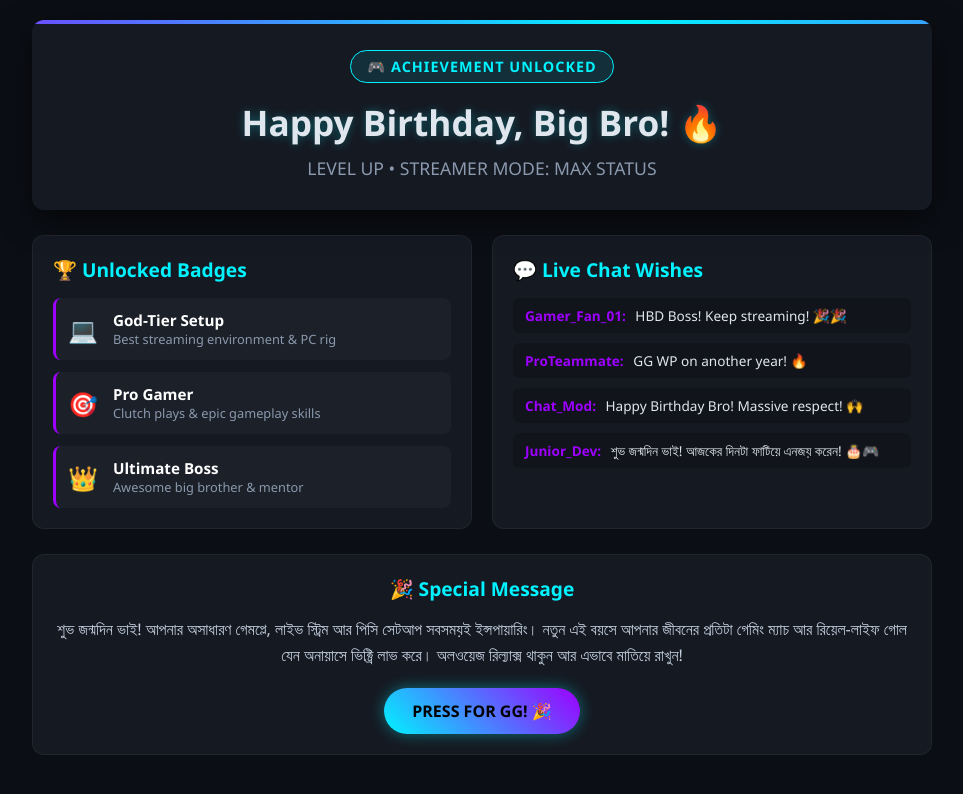
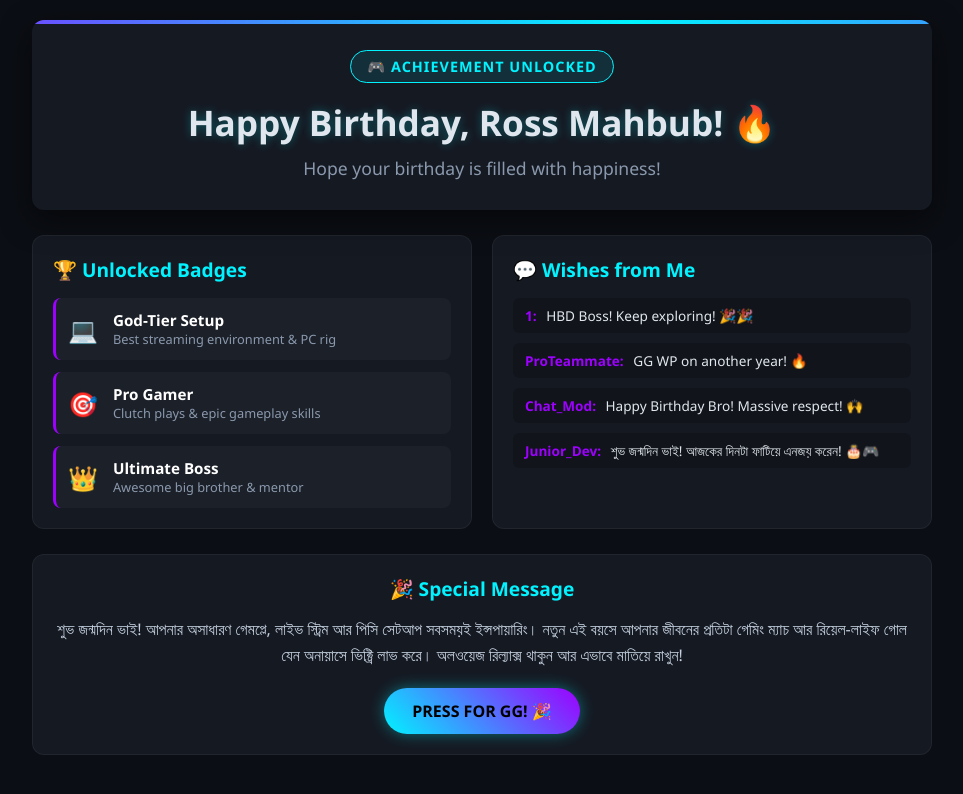
Before and after one commit to gamer-ahnaf/Ross-Mahbub, a plain HTML site: page index.html in a window 1280 px wide. Shown: the whole page, without its empty margins (158-1121 px from the left). Drawn offline with Linux system fonts and the light colour scheme.

Commit message:
Personalize birthday message for Ross Mahbub
Updated birthday message and titles to personalize for Ross Mahbub.

```diff
--- a/index.html
+++ b/index.html
@@ -3,7 +3,7 @@
 <head>
   <meta charset="UTF-8">
   <meta name="viewport" content="width=device-width, initial-scale=1.0">
-  <title>Happy Birthday Gamer Bro! 🎉</title>
+  <title>Happy Birthday Ross Mahbub! 🎉</title>
   <link rel="stylesheet" href="style.css">
 </head>
 <body>
@@ -13,8 +13,8 @@
     <!-- Hero Section -->
     <header class="hero-card">
       <div class="badge">🎮 Achievement Unlocked</div>
-      <h1 class="hero-title">Happy Birthday, Big Bro! 🔥</h1>
-      <p class="hero-subtitle">LEVEL UP • STREAMER MODE: MAX STATUS</p>
+      <h1 class="hero-title">Happy Birthday, Ross Mahbub! 🔥</h1>
+      <p class="hero-subtitle">Hope your birthday is filled with happiness!</p>
     </header>
 
     <!-- Content Grid -->
@@ -50,10 +50,10 @@
 
       <!-- Live Stream Chat Simulator Card -->
       <section class="card">
-        <h2 class="card-title">💬 Live Chat Wishes</h2>
+        <h2 class="card-title">💬 Wishes from Me</h2>
         <div class="chat-box">
           <div class="chat-msg">
-            <span class="user-name">Gamer_Fan_01:</span> HBD Boss! Keep streaming! 🎉🎉
+            <span class="user-name">1:</span> HBD Boss! Keep exploring! 🎉🎉
           </div>
           <div class="chat-msg">
             <span class="user-name">ProTeammate:</span> GG WP on another year! 🔥
```
